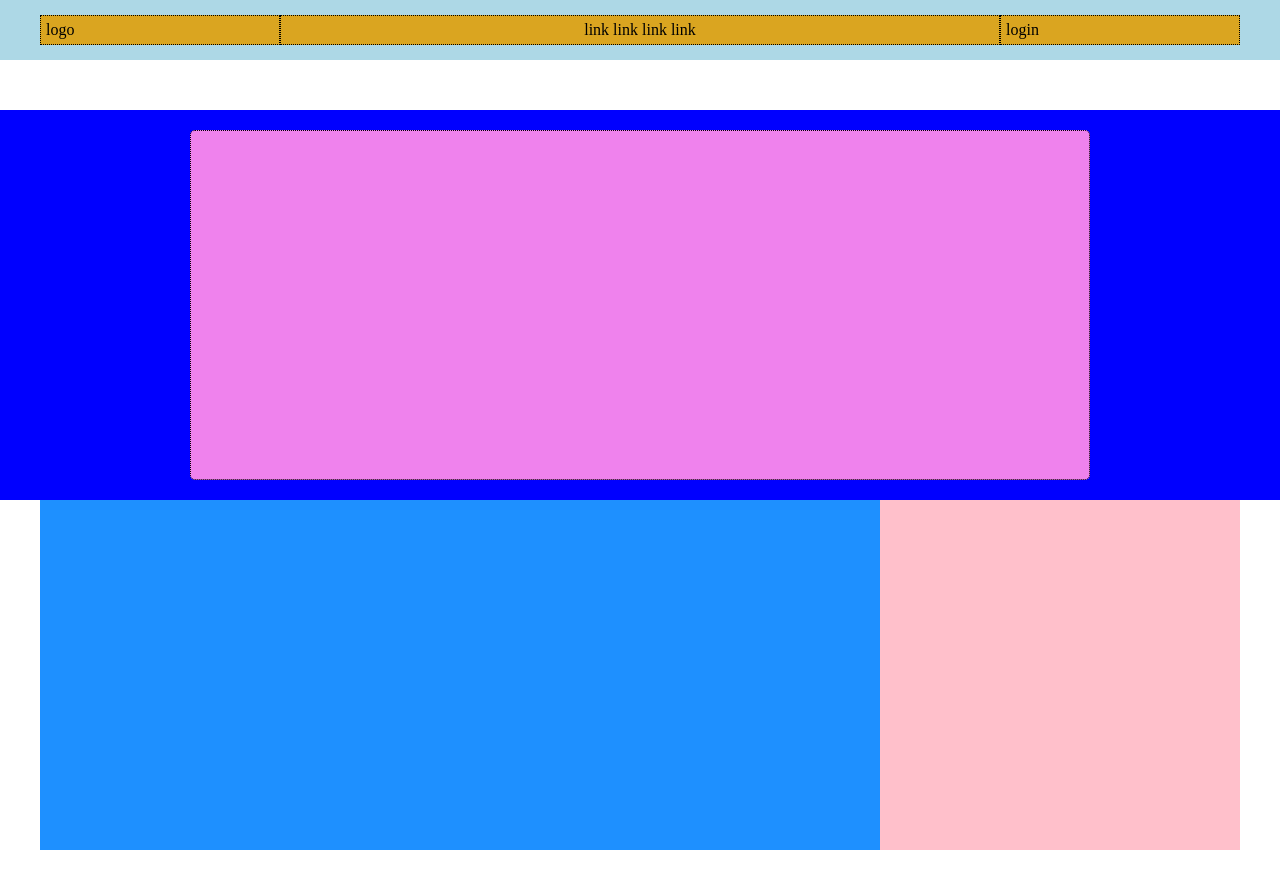
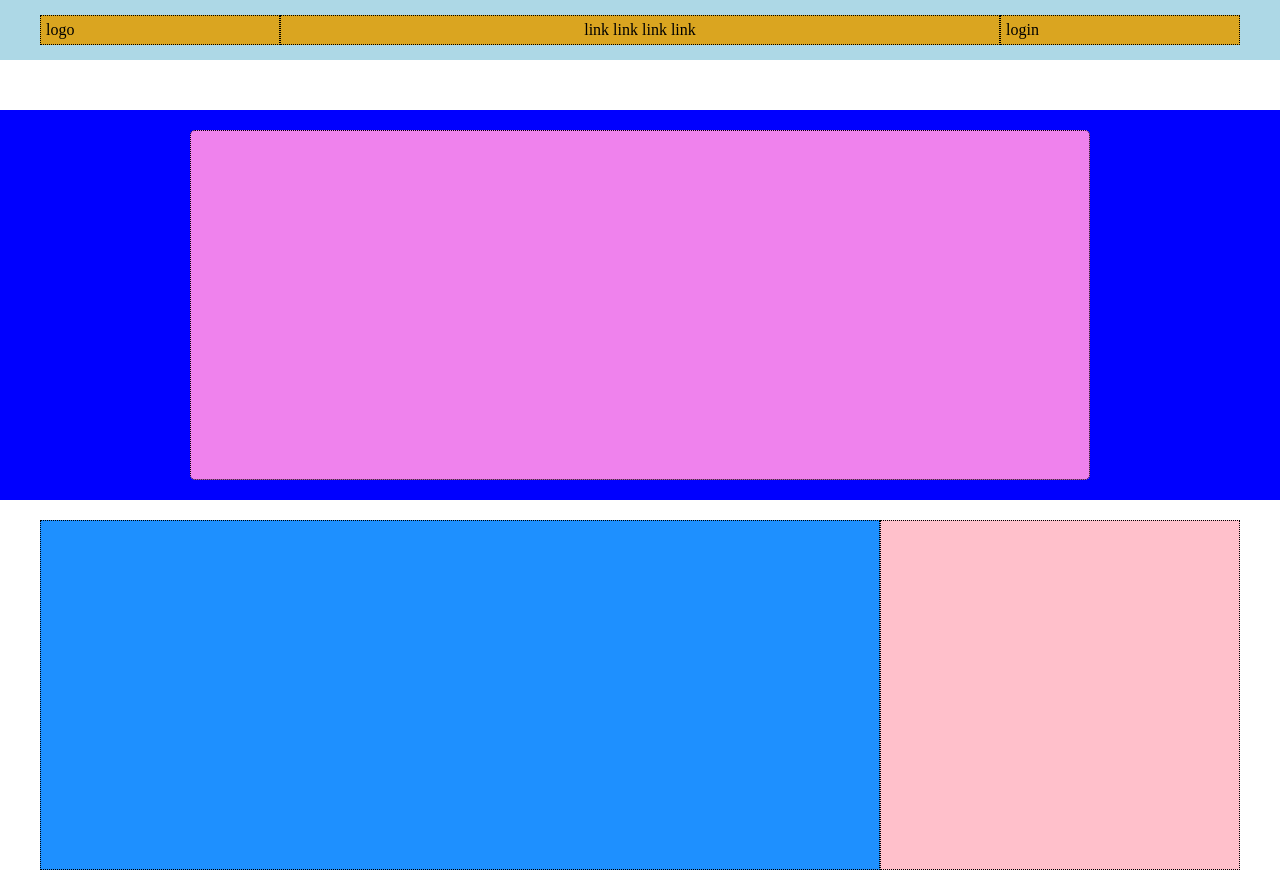
Before and after one commit to fabioferrari00/htmlcss-struttura-discord, a plain HTML site: page index.html in a window 1280 px wide. Before the commit the page ends 850 px from the top, so only its background shows below. Drawn offline with Linux system fonts and the light colour scheme.

Commit message:
[upd] fine secondo blocco

```diff
--- a/index.html
+++ b/index.html
@@ -29,9 +29,9 @@
         <div class="col-100 bg-lille border-dotted border-radius"></div>
       </div>
     </div>
-    <div class="container">
-      <div class="col-70 bg-lg-blue"></div>
-      <div class="col-30 bg-pink"></div>
+    <div class="container py-20 ">
+      <div class="col-70 bg-lg-blue border-dotted "></div>
+      <div class="col-30 bg-pink border-dotted "></div>
     </div>
   </main>
 </body>
```
